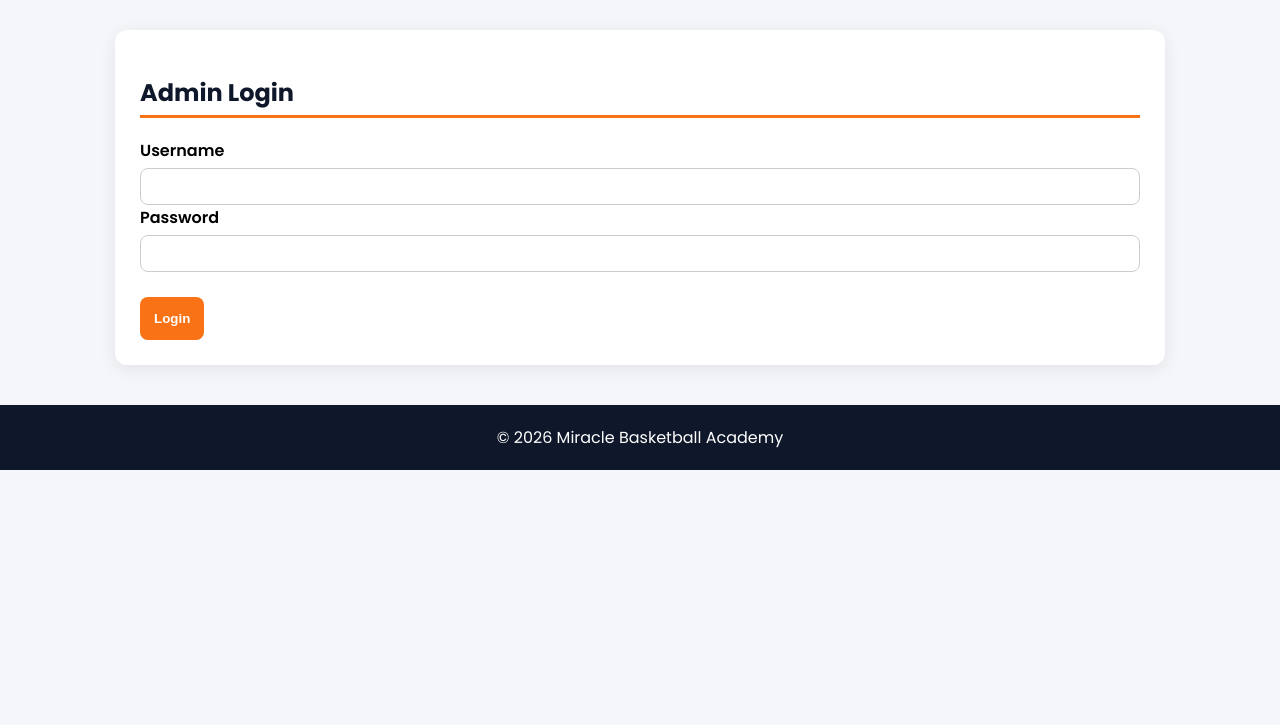
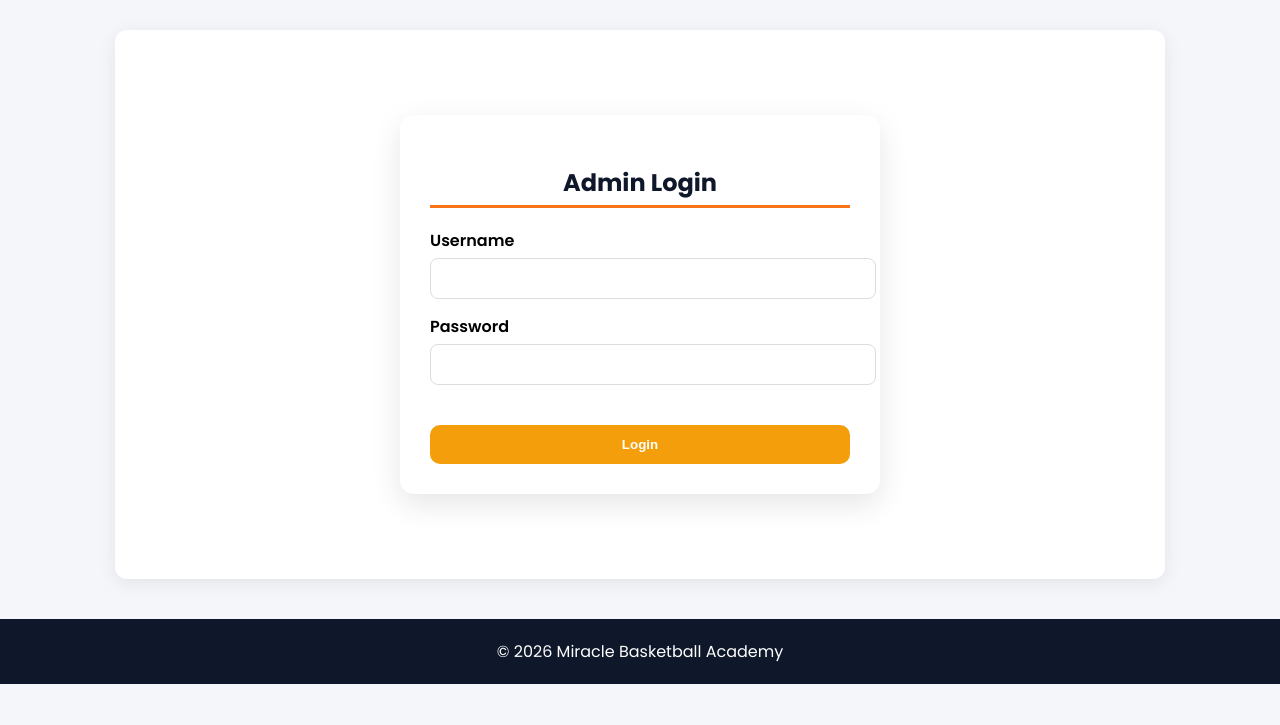
Before and after one commit to mccalsta/mba, a Flask app: page /admin in a window 1280 px wide. Shown: the part 75-800 px from the top of the page. Run offline with Flask 3, Linux system fonts and the light colour scheme.

Commit message:
Update style.css

```diff
--- a/static/css/style.css
+++ b/static/css/style.css
@@ -100,6 +100,48 @@ button:hover{
     margin-bottom:20px;
 }
 
+.auth-card {
+    max-width: 420px;
+    margin: 60px auto;
+    background: white;
+    padding: 30px;
+    border-radius: 14px;
+    box-shadow: 0 10px 30px rgba(0,0,0,0.1);
+}
+
+.auth-card h2 {
+    text-align: center;
+    margin-bottom: 20px;
+}
+
+.form-group {
+    margin-bottom: 15px;
+}
+
+input {
+    width: 100%;
+    padding: 12px;
+    border-radius: 8px;
+    border: 1px solid #ddd;
+}
+
+.btn-primary {
+    width: 100%;
+    padding: 12px;
+    background: #f59e0b;
+    color: white;
+    border: none;
+    border-radius: 10px;
+    font-weight: bold;
+    cursor: pointer;
+}
+
+.flash {
+    margin-top: 15px;
+    color: red;
+    text-align: center;
+}
+
 /* FOOTER */
 .footer{
     text-align:center;
```
